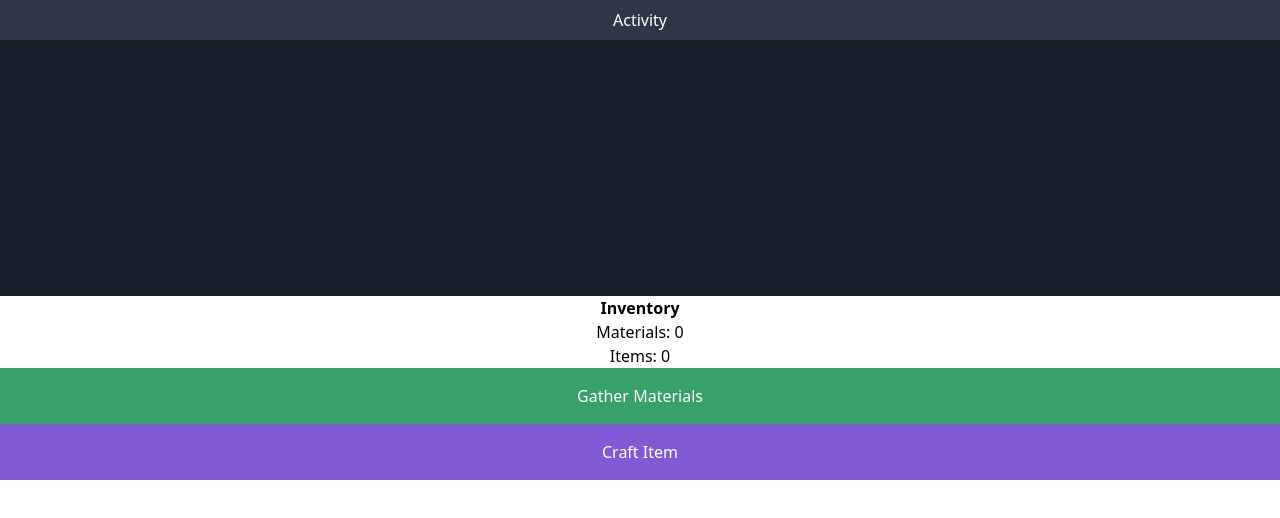
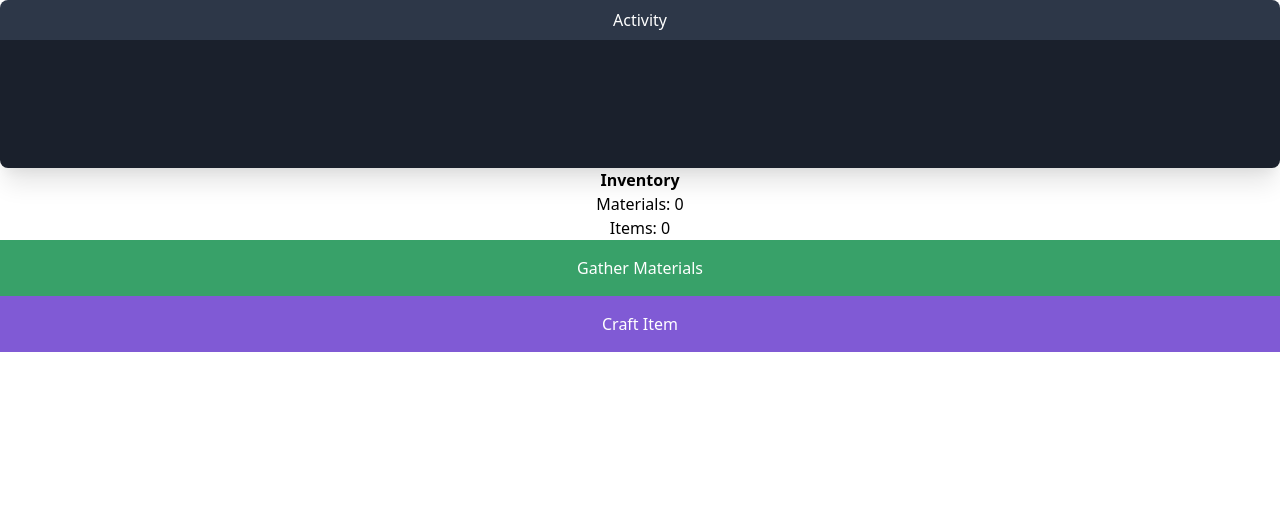
Before and after one commit to iamthismarvin/craftsmith, a Vue app: page / in a window 1280 px wide. Shown: the top 518 px of the page. Built offline with nearby package versions, Linux system fonts and the light colour scheme.

Commit message:
NEW: Modified Activity component styling.

```diff
--- a/src/components/Activity.vue
+++ b/src/components/Activity.vue
@@ -1,7 +1,7 @@
 <template>
   <div class="activity text-white">
-    <div class="bg-gray-800 p-2 text-center">Activity</div>
-    <div ref="activity" class="bg-gray-900 overflow-auto h-64 px-1">
+    <div class="bg-gray-800 p-2 text-center rounded-t-lg">Activity</div>
+    <div ref="activity" class="bg-gray-900 overflow-auto h-32 px-1 rounded-b-lg shadow-xl">
       <div v-for="entry in entries" :key="entry.id">
         {{ entry }}
       </div>
```
